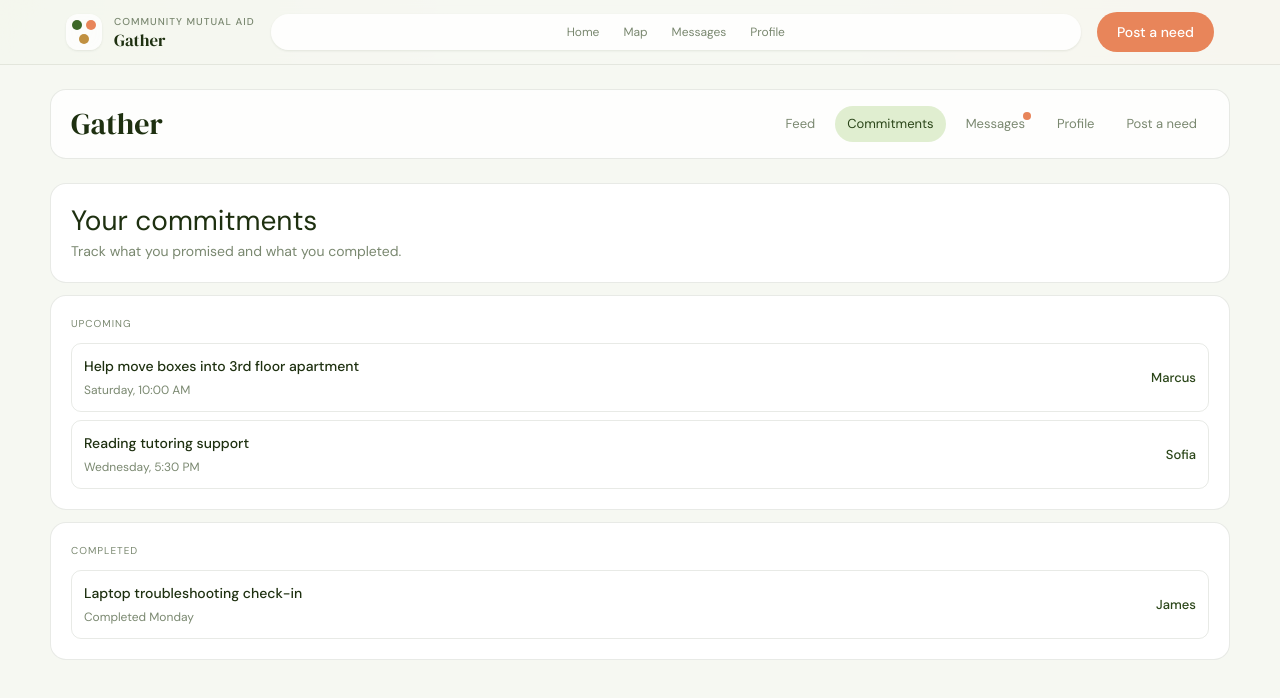
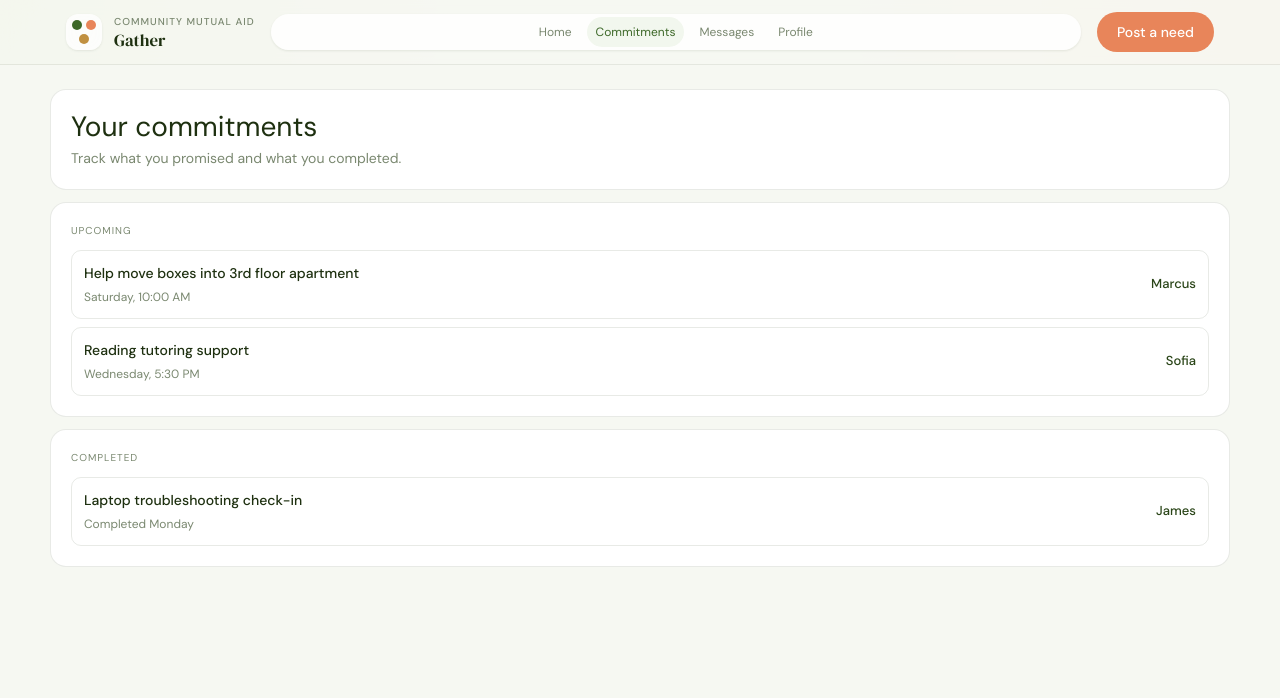
Before and after one commit to sarajakub/gather, a Next.js app: page /commitments in a window 1280 px wide. Shown: the top 698 px of the page. Built offline with nearby package versions, Linux system fonts and the light colour scheme.

Commit message:
Consolidate to single top navbar and switch Map nav to Commitments

```diff
--- a/app/home/page.tsx
+++ b/app/home/page.tsx
@@ -1,4 +1,4 @@
-import HomePage from "@/components/home-page";
+import HomePage from '@/components/HomePage';
 
 export default function HomeScreen() {
   return <HomePage />;
--- a/components/CommitmentsPage.jsx
+++ b/components/CommitmentsPage.jsx
@@ -1,5 +1,4 @@
 import Link from 'next/link';
-import WebNav from './WebNav';
 import { commitments, people } from '@/data/mockCommunity';
 import styles from './CommitmentsPage.module.css';
 
@@ -10,7 +9,6 @@ export default function CommitmentsPage() {
   return (
     <main className={styles.page}>
       <div className={styles.shell}>
-        <WebNav activePath="/commitments" />
         <header className={styles.header}>
           <h1 className={styles.title}>Your commitments</h1>
           <p className={styles.subtitle}>Track what you promised and what you completed.</p>
--- a/components/HomePage.jsx
+++ b/components/HomePage.jsx
@@ -1,3 +1,5 @@
+"use client";
+
 /*
   DESIGN SYSTEM TOKENS USED IN THIS FILE:
 
@@ -50,7 +52,6 @@ import Link from 'next/link';
 import PostCard from './PostCard';
 import BottomSheet from './BottomSheet';
 import { currentUser, posts } from '@/data/mockCommunity';
-import WebNav from './WebNav';
 import styles from './HomePage.module.css';
 
 const HomePage = () => {
@@ -94,8 +95,6 @@ const HomePage = () => {
   return (
     <main className={styles.page}>
       <div className={styles.shell}>
-        <WebNav activePath="/home" />
-
         <div className={styles.contentGrid}>
           <section className={styles.mainColumn}>
             <section className={styles.welcomeSection}>
--- a/components/MapPage.jsx
+++ b/components/MapPage.jsx
@@ -1,12 +1,10 @@
 'use client';
 
-import WebNav from './WebNav';
 import styles from './MapPage.module.css';
 
 export default function MapPage() {
   return (
     <div className={styles.page}>
-      <WebNav activePath="/map" />
       <div className={styles.header}>
         <h1 className={styles.title}>Map</h1>
         <p className={styles.subtitle}>Find help nearby</p>
--- a/components/MessagesPage.jsx
+++ b/components/MessagesPage.jsx
@@ -3,7 +3,6 @@
 import { useEffect, useMemo, useRef, useState } from 'react';
 import Link from 'next/link';
 import { currentUser, people, messages } from '@/data/mockCommunity';
-import WebNav from './WebNav';
 import styles from './MessagesPage.module.css';
 
 export default function MessagesPage({ searchParams = {} }) {
@@ -216,7 +215,6 @@ export default function MessagesPage({ searchParams = {} }) {
 
   return (
     <div className={styles.page}>
-      <WebNav activePath="/messages" showUnreadDot={false} />
       <header className={styles.header}>
         <h1 className={styles.title}>Messages</h1>
         <p className={styles.subtitle}>Inbox and sent messages for your neighborhood help requests.</p>
--- a/components/PersonProfilePage.jsx
+++ b/components/PersonProfilePage.jsx
@@ -1,6 +1,5 @@
 import Link from 'next/link';
 import { people } from '@/data/mockCommunity';
-import WebNav from './WebNav';
 import styles from './PersonProfilePage.module.css';
 
 export default function PersonProfilePage({ slug }) {
@@ -22,7 +21,6 @@ export default function PersonProfilePage({ slug }) {
   return (
     <main className={styles.page}>
       <div className={styles.shell}>
-        <WebNav activePath="/profile" />
         <section className={styles.card}>
           <div className={styles.hero}>
             <div className={styles.avatar} style={{ backgroundColor: person.avatarBg }}>
--- a/components/PostComposerPage.jsx
+++ b/components/PostComposerPage.jsx
@@ -2,7 +2,6 @@
 
 import { useState } from 'react';
 import Link from 'next/link';
-import WebNav from './WebNav';
 import styles from './PostComposerPage.module.css';
 
 const CATEGORY_OPTIONS = [
@@ -56,7 +55,6 @@ export default function PostComposerPage() {
   return (
     <main className={styles.page}>
       <div className={styles.shell}>
-        <WebNav activePath="/post" />
         <header className={styles.header}>
           <h1 className={styles.title}>Create a post</h1>
           <p className={styles.subtitle}>Share what you need, when you need it, and where.</p>
--- a/components/ProfilePage.jsx
+++ b/components/ProfilePage.jsx
@@ -1,7 +1,6 @@
 'use client';
 
 import React, { useState } from 'react';
-import WebNav from '@/components/WebNav';
 import { commitments, people } from '@/data/mockCommunity';
 import styles from './ProfilePage.module.css';
 
@@ -238,7 +237,6 @@ const ProfilePage = () => {
   return (
     <main className={styles.page}>
       <div className={styles.shell}>
-        <WebNav activePath="/profile" />
         <header className={styles.header}>
           <h1>Your Profile</h1>
         </header>
--- a/components/WebNav.jsx
+++ /dev/null
@@ -1,75 +0,0 @@
-'use client';
-
-import Link from 'next/link';
-import { useEffect, useState } from 'react';
-import { hasUnreadInbox } from '@/data/mockCommunity';
-import styles from './WebNav.module.css';
-
-const ITEMS = [
-  { href: '/home', label: 'Feed' },
-  { href: '/commitments', label: 'Commitments' },
-  { href: '/messages', label: 'Messages' },
-  { href: '/profile', label: 'Profile' },
-  { href: '/post', label: 'Post a need' },
-];
-
-export default function WebNav({ activePath = '/home', showUnreadDot = true }) {
-  const [hasUnread, setHasUnread] = useState(hasUnreadInbox);
-
-  useEffect(() => {
-    try {
-      const stored = window.localStorage.getItem('gather-messages');
-      if (!stored) {
-        return;
-      }
-
-      const parsed = JSON.parse(stored);
-      if (!Array.isArray(parsed)) {
-        return;
-      }
-
-      const unread = parsed.some((item) => item.direction === 'inbox' && item.unread);
-      setHasUnread(unread);
-    } catch {
-      setHasUnread(hasUnreadInbox);
-    }
-  }, []);
-
-  return (
-    <header className={styles.topbar}>
-      <Link href="/home" className={styles.brand}>
-        Gather
-      </Link>
-
-      <nav className={styles.desktopNav}>
-        {ITEMS.map((item) => (
-          <Link
-            key={item.href}
-            href={item.href}
-            className={`${styles.navLink} ${activePath === item.href ? styles.navLinkActive : ''}`}
-          >
-            {item.label}
-            {item.href === '/messages' && showUnreadDot && hasUnread && activePath !== '/messages' && (
-              <span className={styles.unreadDot} aria-hidden="true" />
-            )}
-          </Link>
-        ))}
-      </nav>
-
-      <select
-        className={styles.mobileNavSelect}
-        value={activePath}
-        onChange={(event) => {
-          window.location.href = event.target.value;
-        }}
-        aria-label="Navigate pages"
-      >
-        {ITEMS.map((item) => (
-          <option key={item.href} value={item.href}>
-            {item.label}
-          </option>
-        ))}
-      </select>
-    </header>
-  );
-}
--- a/components/WebNav.module.css
+++ /dev/null
@@ -1,108 +0,0 @@
-.topbar {
-  display: flex;
-  align-items: center;
-  justify-content: space-between;
-  gap: var(--space-4);
-  margin-bottom: var(--space-6);
-  padding: var(--space-4) var(--space-5);
-  border: 1px solid var(--color-border);
-  border-radius: var(--radius-lg);
-  background: rgba(255, 255, 255, 0.82);
-  backdrop-filter: blur(8px);
-}
-
-.brand {
-  font-family: var(--font-display);
-  color: var(--color-forest);
-  font-size: 30px;
-  line-height: 1;
-  text-decoration: none;
-}
-
-.desktopNav {
-  display: flex;
-  align-items: center;
-  gap: var(--space-2);
-  flex-wrap: wrap;
-}
-
-.navLink {
-  color: var(--color-stone);
-  text-decoration: none;
-  padding: 8px 12px;
-  border-radius: var(--radius-pill);
-  font-size: var(--text-body-sm);
-  transition: background var(--transition-base), color var(--transition-base);
-  position: relative;
-}
-
-.navLink:hover {
-  background: var(--color-sage-50);
-  color: var(--color-sage-700);
-}
-
-.navLinkActive {
-  background: var(--color-sage-100);
-  color: var(--color-sage-700);
-}
-
-.unreadDot {
-  position: absolute;
-  top: 6px;
-  right: 6px;
-  width: 8px;
-  height: 8px;
-  border-radius: 50%;
-  background: var(--color-action);
-  box-shadow: 0 0 0 2px var(--color-white);
-}
-
-.mobileNavSelect {
-  display: none;
-  border: 1px solid var(--color-sage-300);
-  background: var(--color-white);
-  color: var(--color-forest);
-  border-radius: var(--radius-md);
-  padding: 8px 10px;
-  font-size: var(--text-body-sm);
-  font-family: var(--font-ui);
-}
-
-@media (max-width: 1140px) {
-  .topbar {
-    flex-wrap: wrap;
-    justify-content: center;
-  }
-
-  .brand {
-    width: 100%;
-    text-align: center;
-  }
-
-  .desktopNav {
-    justify-content: center;
-  }
-}
-
-@media (max-width: 760px) {
-  .topbar {
-    margin-bottom: var(--space-3);
-    gap: var(--space-3);
-    justify-content: space-between;
-    padding: var(--space-3);
-  }
-
-  .brand {
-    width: auto;
-    text-align: left;
-    font-size: 26px;
-  }
-
-  .desktopNav {
-    display: none;
-  }
-
-  .mobileNavSelect {
-    display: inline-block;
-  }
-}
--- a/components/WebNavbar.tsx
+++ b/components/WebNavbar.tsx
@@ -5,7 +5,7 @@ import { usePathname } from "next/navigation";
 
 const navItems = [
   { label: "Home", href: "/home" },
-  { label: "Map", href: "/map" },
+  { label: "Commitments", href: "/commitments" },
   { label: "Messages", href: "/messages" },
   { label: "Profile", href: "/profile" },
 ];
```
